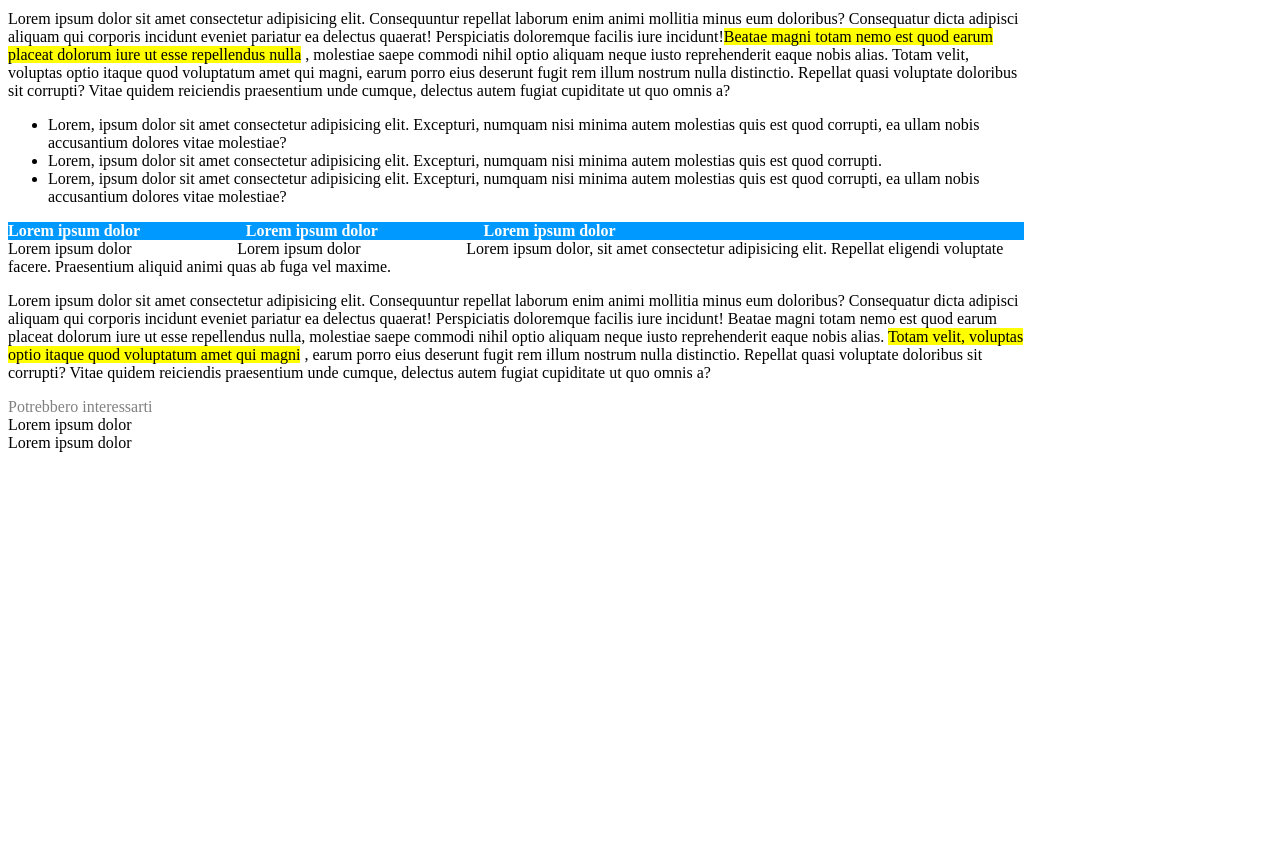
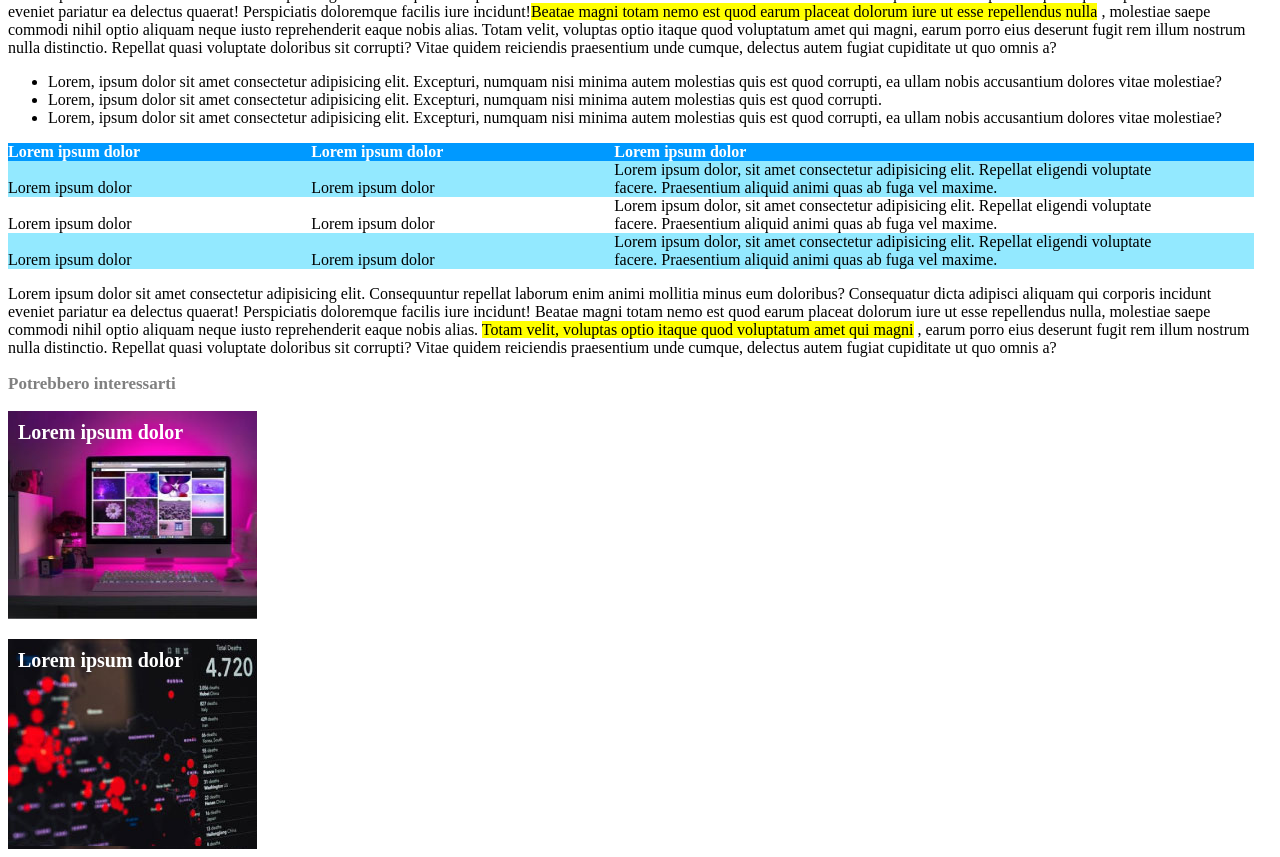
Before and after one commit to MarcoLotti550/html-css-booleaner, a plain HTML site: page index.html in a window 1280 px wide. Shown: the part 651-1508 px from the top of the page. Before the commit the page ends 1111 px from the top, so only its background shows below. Drawn offline with Linux system fonts and the light colour scheme.

Commit message:
immagini finali

```diff
--- a/index.css
+++ b/index.css
@@ -1,5 +1,5 @@
 body{
-    margin-right: 20%;
+    margin-right: 2%;
 }
 header{
     box-sizing: border-box;
@@ -16,6 +16,7 @@ header{
 }
 .info{
     color: grey;
+    font-size: 10px;
 }
 #scrittore{
     color:rgb(21, 128, 250) ;
@@ -31,17 +32,56 @@ thead{
     background-color: rgb(0, 153, 255);
     color: white;
 }
+#riga2{
+    background-color: rgba(0, 204, 255, 0.425);
+    box-sizing: border-box;
+}
+#riga3{
+    background-color: rgba(255, 255, 255, 0.425);
+    box-sizing: border-box;
+}
 .colonna1{
     box-sizing: border-box;
-    width: 20%;
+    width: 12%;
+    display: inline-block;
 }
 .colonna2{
     box-sizing: border-box;
-    width: 20%;
-    margin-left: 10%;
+    display: inline-block;
+    width: 12%;
+    margin-left: 12%;
 }
 .colonna3{
     box-sizing: border-box;
-    width: 10%;
-    margin-left: 10%;
+    display: inline-block;
+    margin-left: 12%;
+    width: 45%;
 }
+span - .colonna1{
+    margin-bottom: 20px;
+}
+.info1{
+    color: grey;
+    font-size: 17px;
+}
+.PI{
+    box-sizing: border-box;
+    background-image: url(img/monitor.jpg);
+    height: 208px;
+    max-width: 20%;
+    color: white;
+    padding-left: 10px;
+    padding-top: 10px;
+    font-size: 20px;
+    margin-bottom: 20px;
+}
+.PI1{
+    box-sizing: border-box;
+    background-image: url(img/graph.jpg);
+    height: 210px;
+    max-width: 20%;
+    color: white;
+    padding-left: 10px;
+    padding-top: 10px;
+    font-size: 20px;
+}
--- a/index.html
+++ b/index.html
@@ -14,8 +14,8 @@
     </header>
     <main>
         <h1>Internet deve essere al servizio del "bene pubblico": il manifesto di tim Berners-Lee</h1>
-        <div class="info">Scritto da <span id=scrittore>The Booleaner</span></div>
-        <did class="info">Il 10/10/2020 </did>
+        <div style="font-size: 15px;" class="info">Scritto da <span id=scrittore>The Booleaner</span></div>
+        <div class="info">Il 10/10/2020 </div>
         <div>
             <img src="img/tim-1.jpg" alt="">
             <img src="img/tim-2.jpg" alt="">
@@ -46,7 +46,17 @@
                 <span class="colonna3"><strong>Lorem ipsum dolor</strong></span>
             </div>
             <div id="riga2">
-                <span>Lorem ipsum dolor</span>
+                <span class="colonna1">Lorem ipsum dolor</span>
+                <span class="colonna2">Lorem ipsum dolor</span>
+                <span class="colonna3">Lorem ipsum dolor, sit amet consectetur adipisicing elit. Repellat eligendi voluptate facere. Praesentium aliquid animi quas ab fuga vel maxime.</span>
+            </div>
+            <div id="riga3">
+                <span class="colonna1">Lorem ipsum dolor</span>
+                <span class="colonna2">Lorem ipsum dolor</span>
+                <span class="colonna3">Lorem ipsum dolor, sit amet consectetur adipisicing elit. Repellat eligendi voluptate facere. Praesentium aliquid animi quas ab fuga vel maxime.</span>
+            </div>
+            <div id="riga2">
+                <span class="colonna1">Lorem ipsum dolor</span>
                 <span class="colonna2">Lorem ipsum dolor</span>
                 <span class="colonna3">Lorem ipsum dolor, sit amet consectetur adipisicing elit. Repellat eligendi voluptate facere. Praesentium aliquid animi quas ab fuga vel maxime.</span>
             </div>
@@ -57,9 +67,9 @@
     </main>
 <!-- immagini finali -->
     <footer>
-        <div class="info">Potrebbero interessarti</div>
-        <div class="PI">Lorem ipsum dolor</div>
-        <div class="PI">Lorem ipsum dolor</div>
+        <p class="info1"><strong>Potrebbero interessarti</strong></p>
+        <div class="PI"><strong>Lorem ipsum dolor</strong></div>
+        <div class="PI1"><strong>Lorem ipsum dolor</strong></div>
     </footer>
 </body>
 </html>
```
